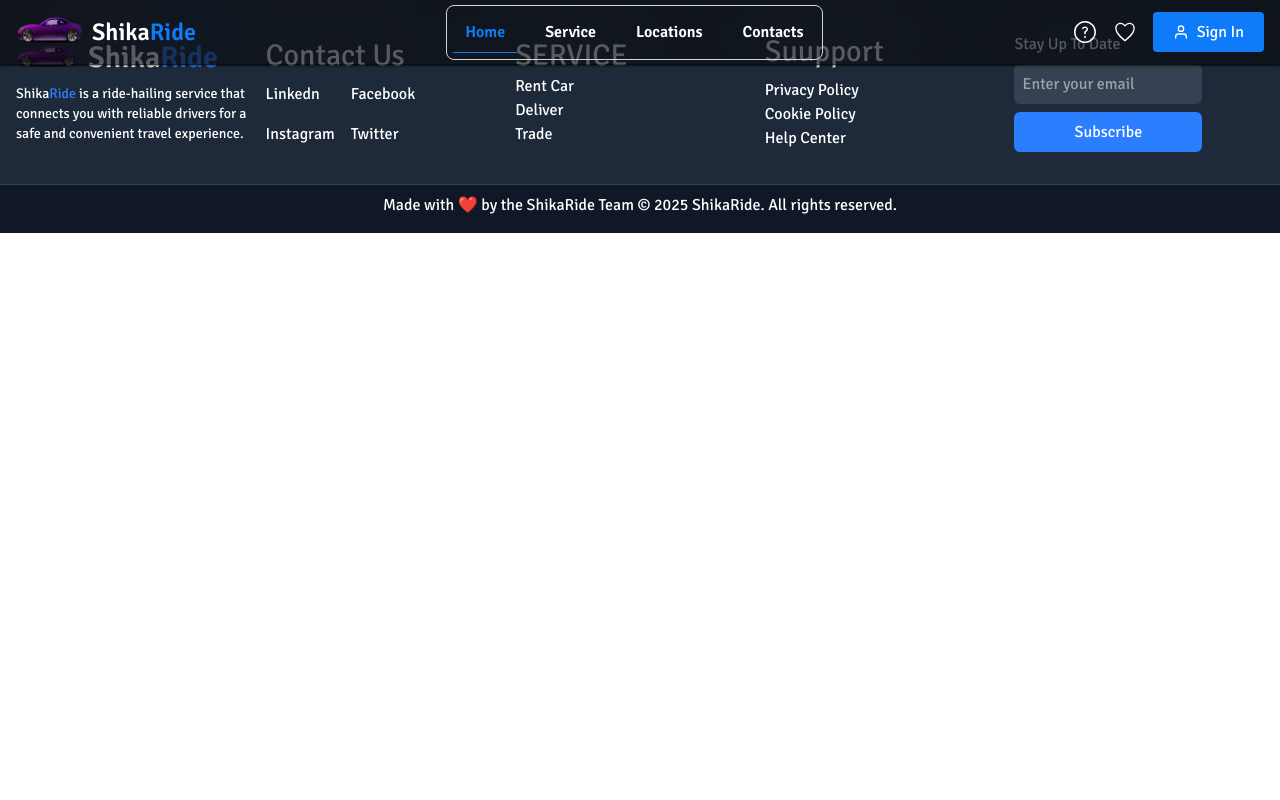
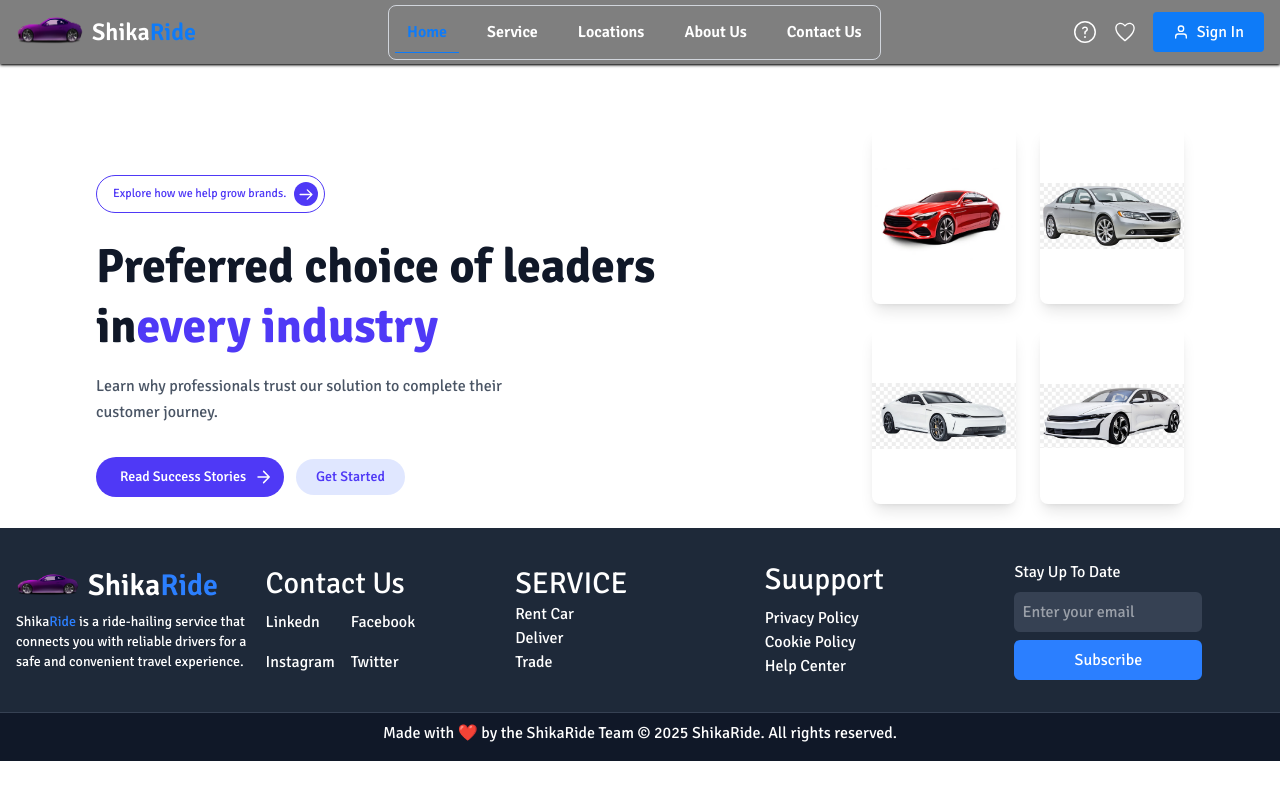
Before and after one commit to Grealishgit/Car-Booking-MariaDB, a React (Vite) app in the folder frontend/: page /about in a window 1280 px wide. Built offline with nearby package versions, Linux system fonts and the light colour scheme.

Commit message:
Add About and NotFound pages with navigation updates in Navbar

```diff
--- a/frontend/src/App.jsx
+++ b/frontend/src/App.jsx
@@ -1,4 +1,4 @@
-import { Route, Routes } from 'react-router-dom'
+import { Route, Routes, useLocation } from 'react-router-dom'
 import Navbar from './components/Navbar'
 import Home from './pages/Home'
 import Service from './pages/Service'
@@ -6,6 +6,8 @@ import Locations from './pages/Locations'
 import Contact from './pages/Contact'
 import { Toaster } from 'react-hot-toast'
 import Footer from './components/Footer'
+import About from './pages/About'
+import NotFound from './pages/NotFound'
 
 
 
@@ -19,6 +21,9 @@ function App() {
         <Route path="/service" element={<Service />} />
         <Route path="/locations" element={<Locations />} />
         <Route path="/contact" element={<Contact />} />
+        <Route path="/about" element={<About />} />
+
+        <Route path="*" element={<NotFound />} />
       </Routes>
       <Footer />
 
--- a/frontend/src/components/Navbar.jsx
+++ b/frontend/src/components/Navbar.jsx
@@ -54,14 +54,25 @@ const Navbar = () => {
                         Locations
                     </button>
                     <button
+                        className={`px-3 py-2 font-semibold cursor-pointer  hover:text-[#0E7BF8]
+                             ${isActive === 'About' ? 'border-b border-[#0E7BF8] text-[#0E7BF8]' : ''}`}
+                        onClick={() => {
+                            handleClick('About');
+                            handleNavigation('/about');
+                        }}
+                    >
+                        About Us
+                    </button>
+                    <button
                         className={`px-3 py-2 font-semibold cursor-pointer  hover:text-[#0E7BF8]  ${isActive === 'Contact' ? 'border-b border-[#0E7BF8] text-[#0E7BF8]' : ''}`}
                         onClick={() => {
                             handleClick('Contact');
                             handleNavigation('/contact');
                         }}
                     >
-                        Contacts
+                        Contact Us
                     </button>
+
                 </div>
                 <div className='flex items-center space-x-4'>
                     <GoQuestion className='w-6 h-6 cursor-pointer' />
--- /dev/null
+++ b/frontend/src/pages/About.jsx
@@ -0,0 +1,71 @@
+import React from 'react'
+import car1 from '../assets/carcard1.png'
+import car2 from '../assets/carcard2.png'
+import car3 from '../assets/carcard3.png'
+import car4 from '../assets/carcard4.png'
+
+const About = () => {
+    return (
+        <div
+            className="flex flex-col md:flex-row items-center max-md:text-center justify-between pt-20 px-6 sm:px-10 md:px-24 max-w-7xl mx-auto w-full">
+            <div className="flex flex-col items-center md:items-start">
+                <button
+                    className="mt-16 mb-6 flex items-center space-x-2 border border-indigo-600 text-indigo-600 text-xs rounded-full px-4 pr-1.5 py-1.5 hover:bg-indigo-50 transition"
+                    type="button">
+                    <span>
+                        Explore how we help grow brands.
+                    </span>
+                    <span className="flex items-center justify-center size-6 p-1 rounded-full bg-indigo-600">
+                        <svg width="14" height="11" viewBox="0 0 16 13" fill="none" xmlns="http://www.w3.org/2000/svg">
+                            <path d="M1 6.5h14M9.5 1 15 6.5 9.5 12" stroke="#fff" stroke-width="1.5"
+                                stroke-linecap="round" stroke-linejoin="round" />
+                        </svg>
+                    </span>
+                </button>
+                <h1 className="text-gray-900 font-bold text-3xl sm:text-4xl md:text-5xl max-w-xl leading-tight">
+                    Preferred choice of leaders in
+                    <span className="text-indigo-600">
+                        every industry
+                    </span>
+                </h1>
+                <p className="mt-4 text-gray-600 max-w-md text-sm sm:text-base leading-relaxed">
+                    Learn why professionals trust our solution to complete
+                    their customer journey.
+                </p>
+                <div className="flex flex-col md:flex-row items-center mt-8 gap-3">
+                    <button
+                        className="bg-indigo-600 text-white px-6 pr-2.5 py-2.5 rounded-full text-sm font-medium flex items-center space-x-2 hover:bg-indigo-700 transition"
+                        type="button">
+                        <span>
+                            Read Success Stories
+                        </span>
+                        <svg width="20" height="20" viewBox="0 0 24 24" fill="none" xmlns="http://www.w3.org/2000/svg">
+                            <path d="M4.821 11.999h13.43m0 0-6.714-6.715m6.715 6.715-6.715 6.715" stroke="#fff"
+                                stroke-width="1.8" stroke-linecap="round" stroke-linejoin="round" />
+                        </svg>
+                    </button>
+                    <a className="text-indigo-600 bg-indigo-100 px-5 py-2 rounded-full text-sm font-medium hover:bg-indigo-200 transition"
+                        href="#">
+                        Get Started
+                    </a>
+                </div>
+            </div>
+            <div aria-label="Photos of leaders" className="mt-12 grid grid-cols-2 gap-6 pb-6">
+                <img alt="" className="w-36 h-44 rounded-lg hover:scale-105 transition duration-300 object-contain flex-shrink-0 shadow-lg" height="140"
+                    src={car1}
+                    width="120" />
+                <img alt="" className="w-36 h-44 rounded-lg hover:scale-105 transition duration-300 object-contain flex-shrink-0 shadow-lg" height="140"
+                    src={car2}
+                    width="120" />
+                <img alt="" className="w-36 h-44 rounded-lg hover:scale-105 transition duration-300 object-contain flex-shrink-0 shadow-lg" height="140"
+                    src={car3}
+                    width="120" />
+                <img alt="" className="w-36 h-44 rounded-lg hover:scale-105 transition duration-300 object-contain flex-shrink-0 shadow-lg" height="140"
+                    src={car4}
+                    width="120" />
+            </div>
+        </div>
+    )
+}
+
+export default About
--- /dev/null
+++ b/frontend/src/pages/NotFound.jsx
@@ -0,0 +1,17 @@
+import React from 'react'
+
+const NotFound = () => {
+    return (
+        <div className="flex flex-col items-center justify-center min-h-screen bg-gray-100">
+            <h1 className="text-6xl font-bold text-gray-800">404</h1>
+            <p className="mt-4 text-xl text-gray-600">Page Not Found</p>
+            <p className="mt-2 text-gray-500">The page you are looking for does not exist.</p>
+            <a href="/" className="mt-6 px-4 py-2 bg-blue-500 text-white rounded hover:bg-blue-600 transition">
+                Go to Home
+            </a>
+
+        </div>
+    )
+}
+
+export default NotFound
```
